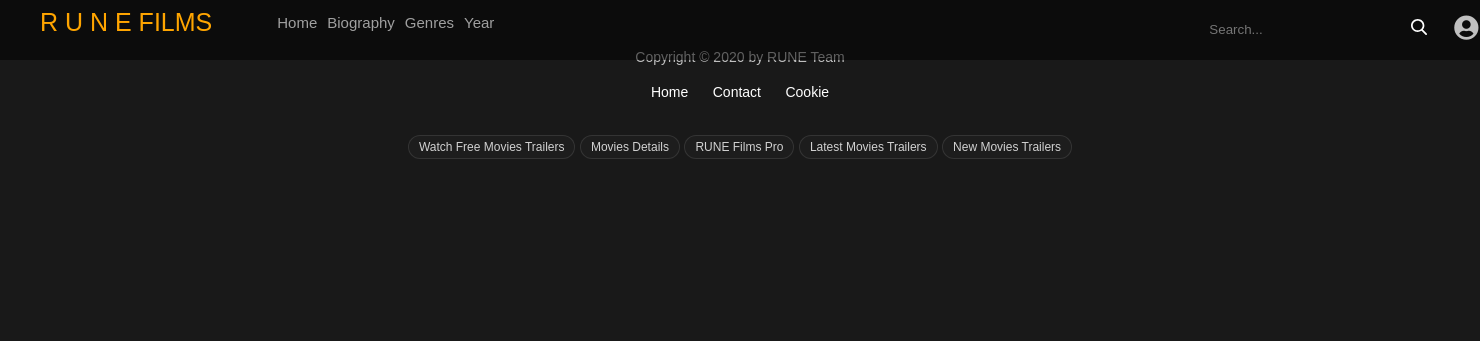
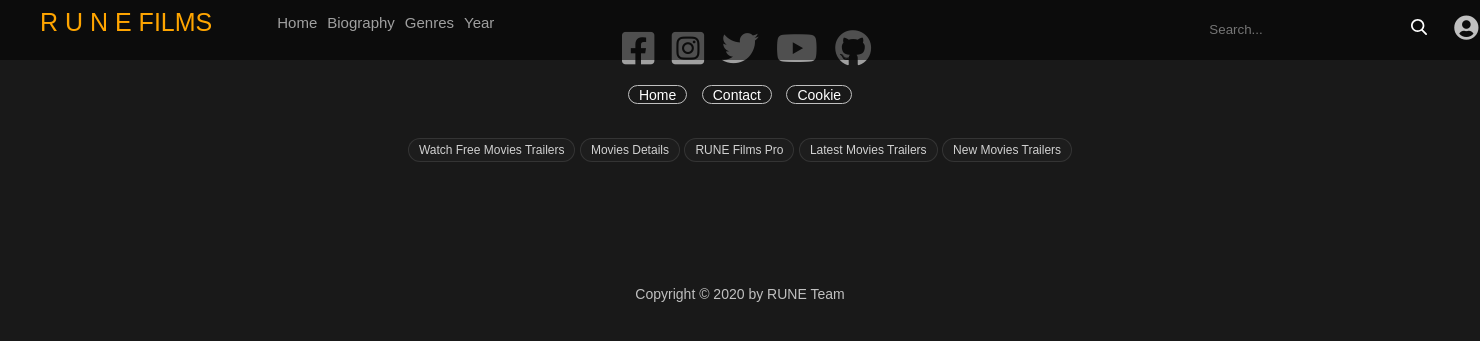
Before and after one commit to bachhs/uetimdb, a Django app: template templates/base.html in a window 1480 px wide. Shown: the top 341 px of the page. Run offline with Django 3.2, Linux system fonts and the light colour scheme; the template is opened without the code that fills it, so the values that code supplies are empty.

Commit message:
footerUpdate

```diff
--- a/imdb/templates/imdb/movie_detail.html
+++ b/imdb/templates/imdb/movie_detail.html
@@ -27,13 +27,13 @@
 				<p class="caster">
 					Director:
 					{% for director in director_list %}
-					<a class="cast" href="{% url 'imdb:name_detail' director.id_name.id_name %}"
+					<a class="cast" href="{% url 'imdb:name_detail' director.id_name.id_name %}" title="Watch detailed {{director.id_name}}"
 						target="_blank">{{director.id_name}}</a>,
 					{% endfor %}
 					<br> <br>
 					Star:
 					{% for cast in cast_list %}
-					<a class="cast" href="{% url 'imdb:name_detail' cast.id_name.id_name %}"
+					<a class="cast" href="{% url 'imdb:name_detail' cast.id_name.id_name %}" title="Watch detailed {{cast.id_name}}"
 						target="_blank">{{cast.id_name}}</a>,
 					{% endfor %}
 
--- a/imdb/templates/imdb/name_detail.html
+++ b/imdb/templates/imdb/name_detail.html
@@ -37,8 +37,8 @@
                     </h3>
 
                     {% for movie in movie_list %}
-                    <i class="fas fa-hand-point-right" style="font-size: 12px;"></i>
-                    <a class="cast" href="{% url 'imdb:movie_detail' movie.id_movie.id_movie %}"
+                    <i class="fas fa-hand-point-right" style="font-size: 12px; color: whitesmoke;"></i>
+                    <a class="Filmography1" href="{% url 'imdb:movie_detail' movie.id_movie.id_movie %}" title="Watch this"
                         target="_blank">{{movie.id_movie}}</a>
                     <br> <br>
                     {% endfor %}
--- a/static/css/styles.css
+++ b/static/css/styles.css
@@ -93,7 +93,7 @@ body{font-family: arial,sans-serif; background-color: #191919; position: relativ
 .copyright{float: left;width: 100%; text-align: center; color:#fff; font-size: 14px; padding: 20px 0;}
 .footermenu{float: left; width: 100%; text-align: center;}
 .footermenu ul{float: left; width: 100%; text-align: center;}
-.footermenu ul li{display: inline; list-style: none; padding: 0 10px;}
+.footermenu ul li{display: inline; list-style: none; padding: 0 10px; margin: 0 5px;border: 1px silver solid; border-radius: 10px;}
 .footermenu ul li a{text-decoration: none; color:#fff;font-size: 14px;}
 
 .tags{float: left; width: 100%; text-align: center; padding: 30px 0 100px 0;}
@@ -273,6 +273,42 @@ body{font-family: arial,sans-serif; background-color: #191919; position: relativ
 
 }
 
+.Filmography1{
+	color: #f5f5f5d6;
+	text-decoration: none;
+	font-size: 20px;
+}
+
+.Filmography1:hover{
+	text-decoration: underline;
+	color: rgb(60, 255, 0);
+	opacity: 0.8;
+}
+
+.admin i{
+	color: silver;
+	font-size: 25px;
+	float: left;
+	position: absolute;
+	margin-left: 950px;
+	transition: 0.5s;
+}
+.admin i:hover{
+	color: red;
+	transition: 0.5s;
+	font-size: 30px;
+}
+
+.iconfooter i{
+	color: #a0a0a0;
+	font-size: 37px;
+	margin-left: 13px;
+}
+
+.iconfooter{
+	margin-bottom: 20px;
+}
+
 @media all and (max-width: 1024px){
 	.toggle{display: block;}
 	.search{display: none;}
--- a/templates/base.html
+++ b/templates/base.html
@@ -54,7 +54,7 @@
 						</form>
 					</li>
 					<li>
-						<a href="{% url 'admin:index' %}" title="Admin Login" ><i class="fas fa-user-circle" style="color: silver; font-size: 25px; float: left; position: absolute; margin-left: 950px;"></i></a>
+						<a class="admin" href="{% url 'admin:index' %}" title="Admin Login" ><i class="fas fa-user-circle" ></i></a>
 					</li>
 
 				</ul>
@@ -71,13 +71,17 @@
 		{% endblock body %}
 
 		<footer class="footer">
-			<div class="copyright" style="color: silver;">
-				<p>Copyright &copy 2020 by RUNE Team</p>
+			<div class="iconfooter">
+				<a href="https://www.facebook.com/zuck" target="_blank"><i class="fab fa-facebook-square"></i></a>
+				<a href="https://www.instagram.com/cristiano/?hl=vi" target="_blank"><i class="fab fa-instagram-square"></i></a>
+				<a href="https://twitter.com/potus" target="_blank"><i class="fab fa-twitter"></i></a>
+				<a href="https://www.youtube.com/channel/UC-lHJZR3Gqxm24_Vd_AJ5Yw" target="_blank"><i class="fab fa-youtube"></i></a>
+				<a href="https://github.com/bachhs/uetimdb" target="_blank"><i class="fab fa-github"></i></a>
 			</div>
 			<div class="footermenu">
 				<ul>
 					<li><a href="{% url 'imdb:movie_list' %}" title="Back to Homepage">Home</a></li>
-					<li><a href="https://www.facebook.com/bachhs" title="Send email feedback for 18020193@vnu.edu.vn">Contact</a></li>
+					<li><a href="https://www.facebook.com/bachhs" title="Send email feedback to 18020193@vnu.edu.vn">Contact</a></li>
 					<li><a href="https://www.facebook.com/Alpabulous" title="Customer Service: 18020400@vnu.edu.vn">Cookie</a></li>
 				</ul>
 			</div>
@@ -89,6 +93,9 @@
 					<li>Latest Movies Trailers</li>
 					<li>New Movies Trailers</li>
 				</ul>
+			</div>
+			<div class="copyright" style="color: silver;">
+				<p>Copyright &copy 2020 by RUNE Team</p>
 			</div>
 		</footer>
 
```
